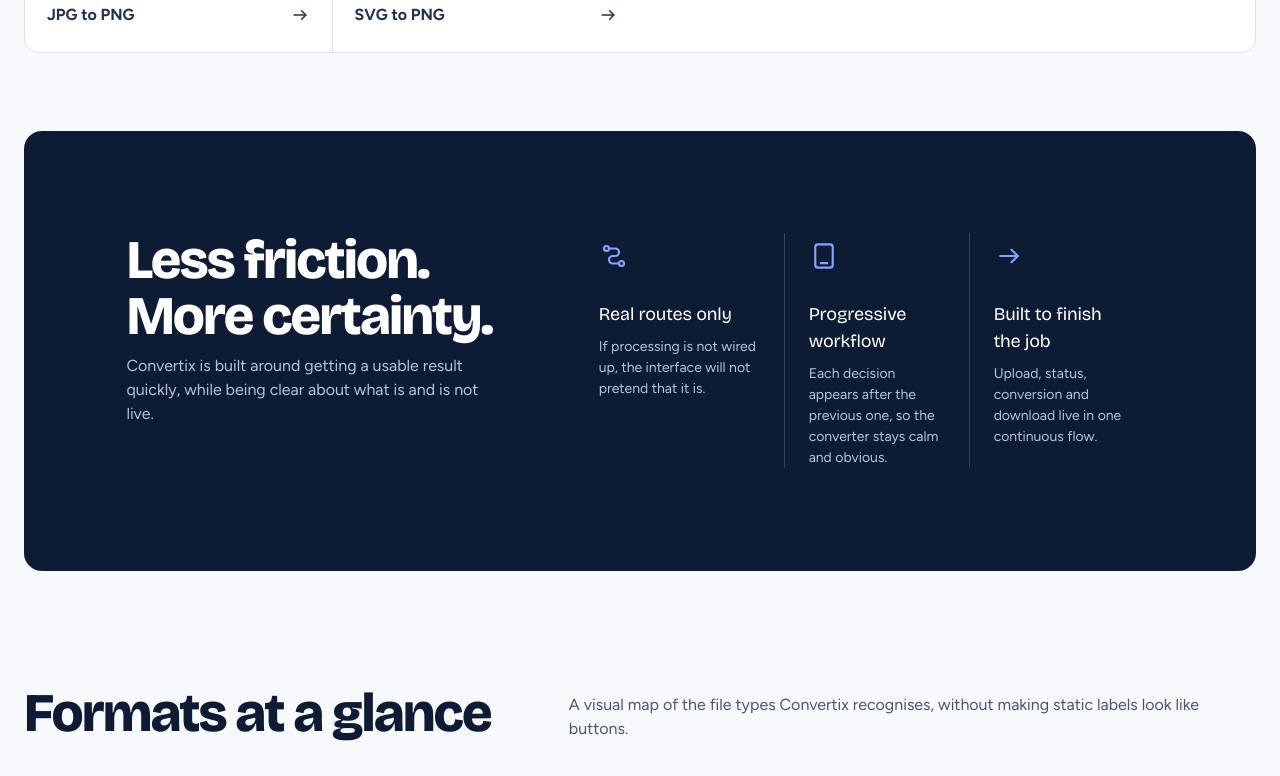
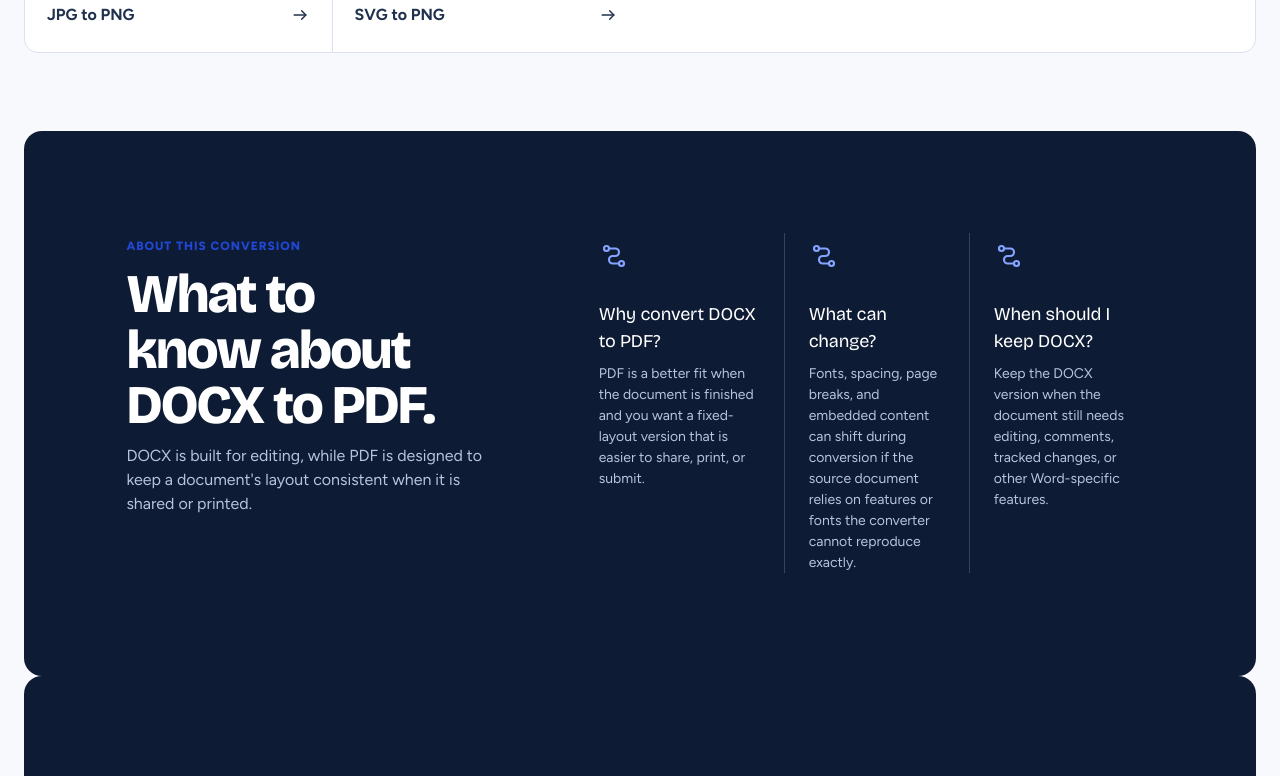
Before and after one commit to louisboii747/Convertix, a Next.js app in the folder apps/web/: page /docx-to-pdf in a window 1280 px wide. Shown: the part 980-1756 px from the top of the page. Built offline with nearby package versions, Linux system fonts and the light colour scheme; no server answers.

Commit message:
Render conversion-specific AEO content

```diff
--- a/apps/web/src/components/conversion-landing-page.tsx
+++ b/apps/web/src/components/conversion-landing-page.tsx
@@ -3,6 +3,7 @@ import { Converter } from "@/components/converter";
 import { ArrowIcon, DeviceIcon, RouteIcon } from "@/components/icons";
 import { FormatMark } from "@/components/format-mark";
 import { SiteHeader } from "@/components/site-header";
+import { getConversionContent } from "@/lib/conversion-content";
 import {
   FORMAT_FAMILIES,
   FORMATS,
@@ -39,6 +40,7 @@ interface ConversionLandingPageProps {
 
 export function ConversionLandingPage({ pair }: ConversionLandingPageProps) {
   const routeEnabled = pair ? isConversionPairEnabled(pair) : true;
+  const conversionContent = pair ? getConversionContent(pair.slug) : null;
   const allEnabledPairs = getEnabledConversionPairs();
   const relatedPairs = pair
     ? allEnabledPairs
@@ -73,6 +75,7 @@ export function ConversionLandingPage({ pair }: ConversionLandingPageProps) {
             ? `Choose your ${source?.label} file, confirm ${target?.label} as the destination, start the conversion, and download the result when it is ready.`
             : `${source?.label} to ${target?.label} is recognised by Convertix, but this route is not available for processing yet.`,
         },
+        ...(conversionContent?.faq ?? []),
         ...genericFaqItems,
       ]
     : genericFaqItems;
@@ -181,6 +184,27 @@ export function ConversionLandingPage({ pair }: ConversionLandingPageProps) {
           </section>
         ) : null}
 
+        {pair && conversionContent ? (
+          <section className="why-section" aria-labelledby="conversion-insights-title">
+            <div className="why-heading">
+              <span className="section-kicker">About this conversion</span>
+              <h2 id="conversion-insights-title">
+                What to know about {source?.label} to {target?.label}.
+              </h2>
+              <p>{conversionContent.intro}</p>
+            </div>
+            <div className="why-points">
+              {conversionContent.highlights.map((highlight) => (
+                <article key={highlight.heading}>
+                  <RouteIcon />
+                  <h3>{highlight.heading}</h3>
+                  <p>{highlight.body}</p>
+                </article>
+              ))}
+            </div>
+          </section>
+        ) : null}
+
         <section className="why-section" aria-labelledby="why-title">
           <div className="why-heading">
             <h2 id="why-title">Less friction. More certainty.</h2>
```
